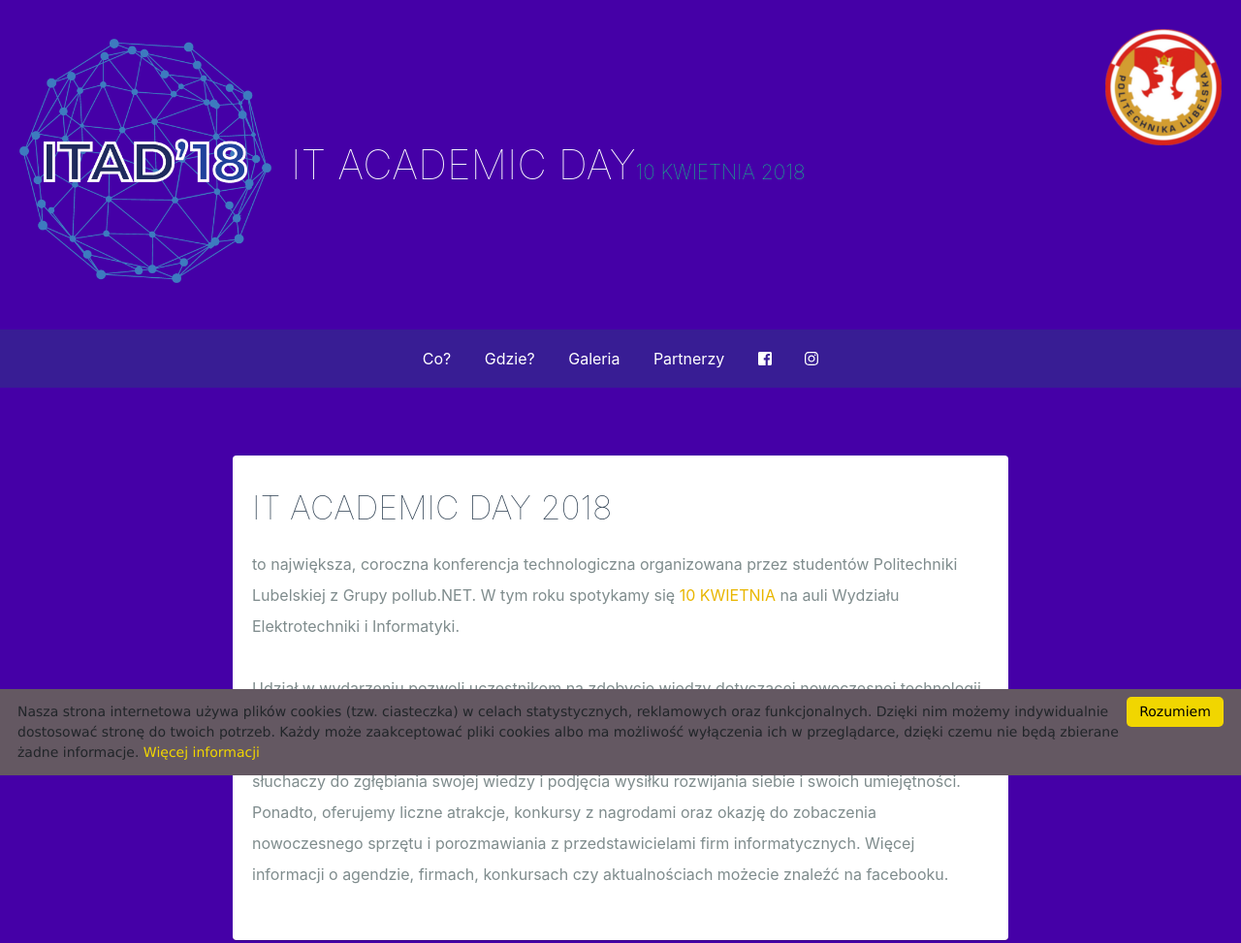
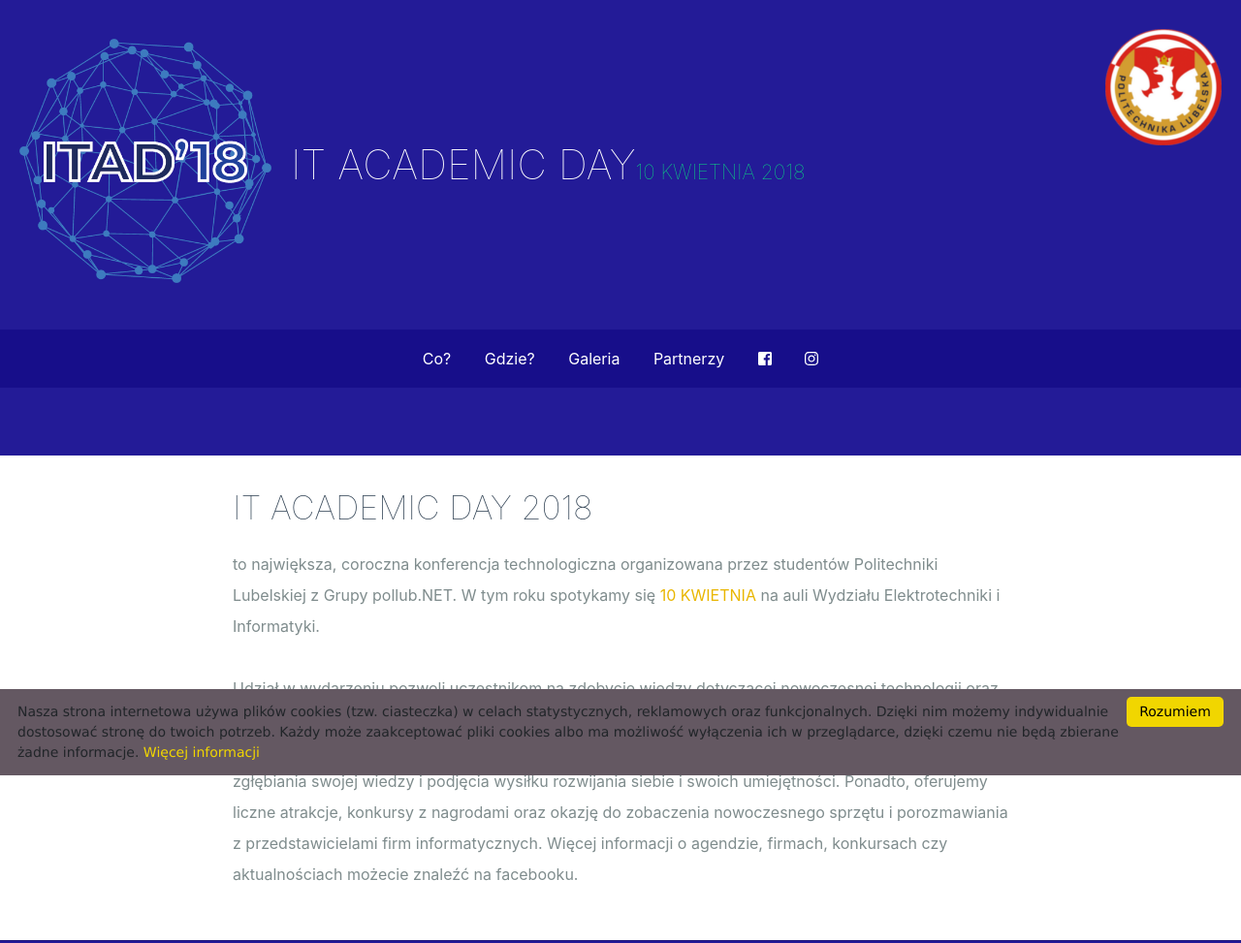
Before and after one commit to WestedCrean/itad, a plain HTML site: page index.html in a window 1280 px wide. Shown: the top 973 px of the page at 97% size. Drawn offline with nearby package versions, Linux system fonts and the light colour scheme.

Commit message:
poprawiono wg Grzeska

```diff
--- a/index.html
+++ b/index.html
@@ -52,10 +52,13 @@
 <!-- site body -->
 <div id="main-wrapper">
     <a id="top"></a>
-    <section id="co">
+    <section>
+        <div id="co">
         <h2>IT Academic Day 2018</h2><p>to największa, coroczna konferencja technologiczna organizowana przez studentów Politechniki Lubelskiej z Grupy pollub.NET. W tym roku spotykamy się <span class="highlight">10 kwietnia</span> na auli Wydziału Elektrotechniki i Informatyki.</p>
         <p>Udział w wydarzeniu pozwoli uczestnikom na zdobycie wiedzy dotyczącej nowoczesnej technologii oraz zapoznanie się z możliwościami rozwoju kariery w branży informatycznej. Zapewni to cykl prelekcji poprowadzonych przez specjalistów z lubelskiej branży IT, które mają na celu zainspirować słuchaczy do zgłębiania swojej wiedzy i podjęcia wysiłku rozwijania siebie i swoich umiejętności. Ponadto, oferujemy liczne atrakcje, konkursy z nagrodami oraz okazję do zobaczenia nowoczesnego sprzętu i porozmawiania z przedstawicielami firm informatycznych. Więcej informacji o agendzie, firmach, konkursach czy aktualnościach możecie znaleźć na facebooku.</p>
+        </div>
     </section>
+
     <a class="anchor" id="gdzie-anchor"></a>
     <h2>Mapa dojazdu</h2>
     <iframe src="https://www.google.com/maps/embed?pb=!1m14!1m8!1m3!1d2498.0197527812293!2d22.5481944!3d51.2371311!3m2!1i1024!2i768!4f13.1!3m3!1m2!1s0x0%3A0x1b6d4cc1142112fa!2sWydzia%C5%82+Elektrotechniki+i+Informatyki+Politechniki+Lubelskiej!5e0!3m2!1spl!2spl!4v1519398489659" width="600" height="450" frameborder="0" style="border:0" allowfullscreen></iframe>
@@ -68,7 +71,6 @@
             <li data-target="#slider" data-slide-to="2"></li>
             <li data-target="#slider" data-slide-to="3"></li>
             <li data-target="#slider" data-slide-to="4"></li>
-            <li data-target="#slider" data-slide-to="5"></li>
         </ol>
         <div class="carousel-inner" role="listbox">
             <div class="carousel-item active">
@@ -82,9 +84,6 @@
             </div>
             <div class="carousel-item">
                 <img class="d-block img-fluid" src="img/zdjecie4.jpg" alt="Zdjecie4">
-            </div>
-            <div class="carousel-item">
-                <img class="d-block img-fluid" src="img/zdjecie5.jpg" alt="Zdjecie5">
             </div>
             <div class="carousel-item">
                 <img class="d-block img-fluid" src="img/zdjecie6.jpg" alt="Zdjecie6">
@@ -102,10 +101,10 @@
     <a class="anchor" id="partnerzy-anchor"></a>
     <h2 id="patroni">Partnerzy</h2>
 </div>
-<div id="partnerzy">
+<section id="partnerzy">
     <img src="img/Patronat_Prezydenta_Lublin.jpg" class="pojedyncze_logo">
     <img src="img/finanteqeleader.jpg" class = "pojedyczne_logo">
-</div>
+</section>
 <footer>
     <img src="img/pollubnet-logoblack.png">
     <p>Copyright © pollub.NET</p>
--- a/sass/main.scss
+++ b/sass/main.scss
@@ -1,13 +1,24 @@
 @import "compass";
 @import "compass/css3";
 //@import "compass/reset";
+
+$headerColor: #231b97;
+$navcolor: #170e8a;
+$navlinkcolor: #fff;
+
+$backgroundColor: #231b97;
+$headerTitle: #fff;
+$sectionColor: #fff;
+
+
+
 
 *{
     @include box-sizing(border-box);
 }
 
 body{
-    background-color: #4500a7 !important;
+    background-color: $backgroundColor !important;
     font-family: "Helvetica Neue", arial, sans-serif;
     font-size: 16px;
     padding: 400px 0 0 0;
@@ -19,9 +30,7 @@ body{
 header{
     width: 100%;
     height: 400px;
-    background-color: #4500a7;
-    //background-color: #fff;
-
+    background-color: $backgroundColor;
     text-align: center;
     position: fixed;
     top: 0;
@@ -34,7 +43,6 @@ header{
             display: block;
             width: 240px;
             float: left;
-            //padding: 50px 50px;
             margin: 10px auto;
             @include transition(all 0.3s ease-in-out, all 0.3s ease-in-out);
 
@@ -129,22 +137,22 @@ header{
         height: 60px;
         line-height: 48px;
         width: 100%;
-        background-color: #381D94;
+        background-color: $navcolor;
 
         .buttons{
             margin: 0 100px;
         }
 
         a{
-            color: #fff;
+            color: $navlinkcolor;
             display: inline-block;
             padding: 22px 15px;
             line-height: 1;
             text-decoration: none;
-            background-color: #381D94;
+            background-color: $navcolor;
 
             &:hover{
-                background-color: #4300b6;
+                background-color: $backgroundColor;
                 color: #fff;
                 text-decoration: none;
             }
@@ -155,29 +163,33 @@ header{
 #main-wrapper
 {
     overflow: hidden;
-    background: #4500a7;
+    background: $backgroundColor;
     margin: 450px auto 0 auto;
     @include transition(margin-top .5s ease);
 
-    @media (min-width:360px) {
-        max-width: 360px;
-        width: 100%;
-    }
-    @media (min-width: 600px) {
-        background: #4500a7;
-        width: 100%;
-        max-width: 800px;
-    }
+
     section {
         padding: 20px;
         margin: 0 0 40px 0;
         background-color: #fff;
-        @include border-radius(4px);
+        width: 100%;
+        max-width: 1400;
+
         @include box-shadow(0 1px 0 rgba(0, 0, 0, .2));
 
-        @media (min-width: 480px){
-            width: 100%;
+        #co{
+            display: block;
+            margin: 0 auto;
+            @media (min-width:360px) {
+                max-width: 360px;
+                width: 100%;
+            }
+            @media (min-width: 600px) {
+                width: 100%;
+                max-width: 800px;
+            }
         }
+
         h2{
             font-size: 34px;
             text-transform: uppercase;
@@ -293,7 +305,7 @@ iframe{
 }
 
 footer {
-    background-color: #4500a7;
+    background-color: $backgroundColor;
     color: #e3e3e3;
     text-align: center;
     width: 100%;
```
Also changed, not shown: css/main.css, img/zdjecie5.jpg (deleted).
